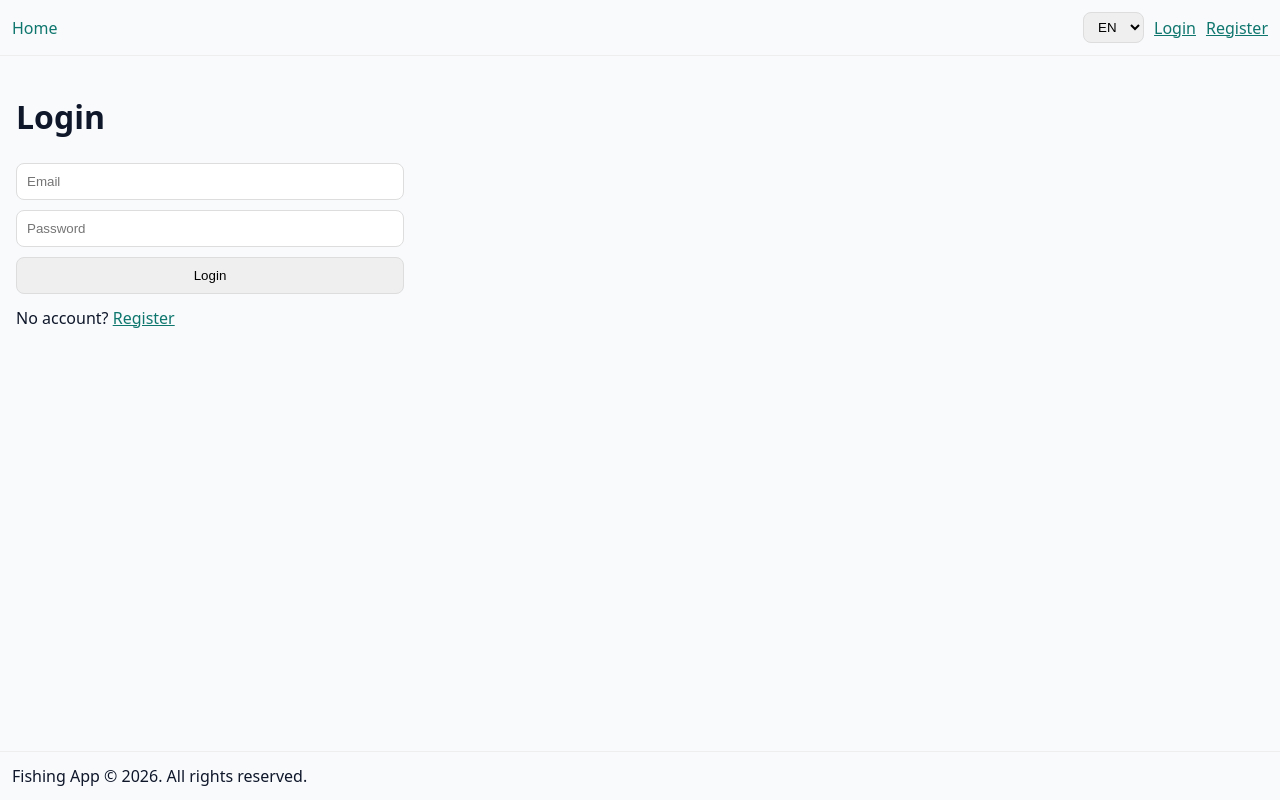
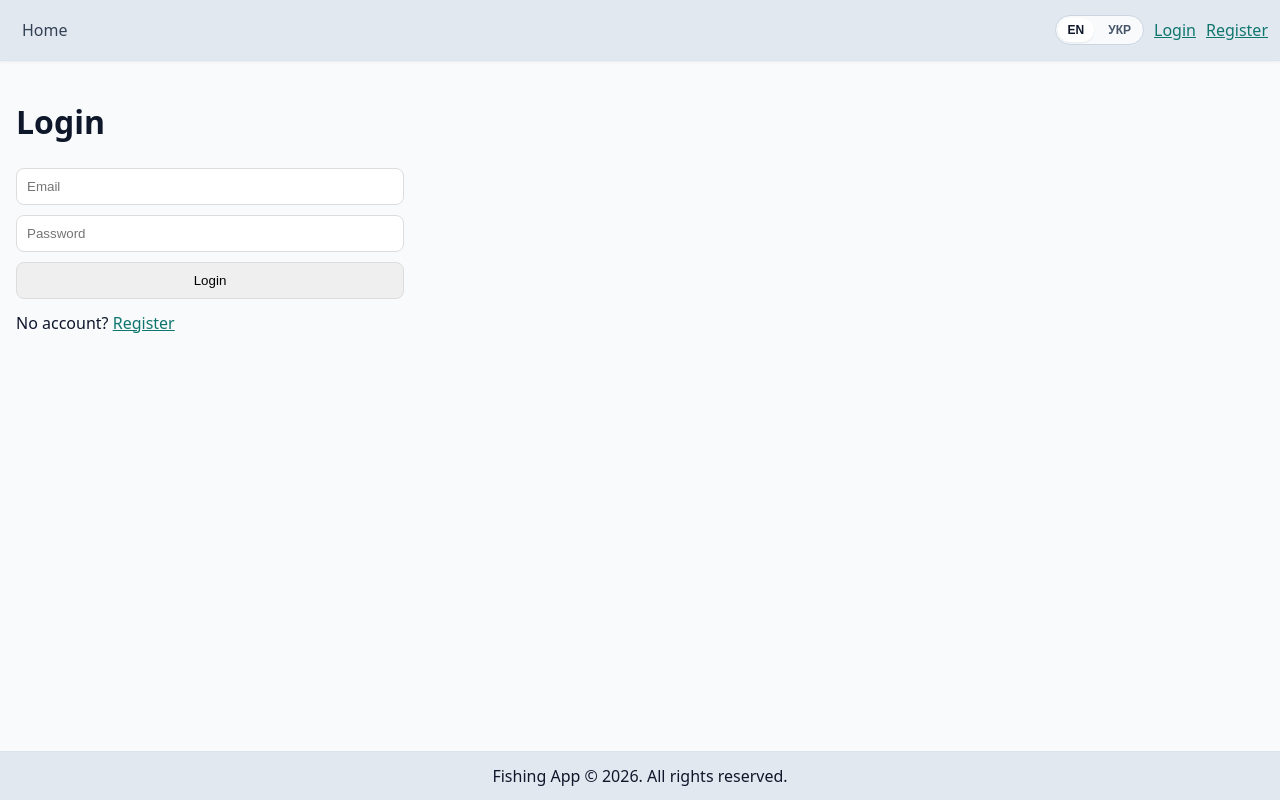
Before and after one commit to zxclownhd/fishing-app, a React app in the folder frontend/: page /login in a window 1280 px wide. Built offline with nearby package versions, Linux system fonts and the light colour scheme; no server answers; the HTML template or start-up script is replaced by a standard one.

Commit message:
footer and header design

```diff
--- a/frontend/src/App.jsx
+++ b/frontend/src/App.jsx
@@ -1,4 +1,4 @@
-import { Routes, Route, Link, useNavigate } from "react-router-dom";
+import { Routes, Route, Link, NavLink, useNavigate } from "react-router-dom";
 import { useEffect, useState } from "react";
 import { useI18n } from "./client/i18n/I18nContext";
 import "./AppLayout.css";
@@ -42,63 +42,94 @@ export default function App() {
 
   return (
     <div className="app-layout">
-      <nav
-        style={{
-          padding: 12,
-          borderBottom: "1px solid #eee",
-          display: "flex",
-          gap: 12,
-          alignItems: "center",
-        }}
-      >
-        <Link to="/" style={{ textDecoration: "none" }}>
-          {t("nav.home")}
-        </Link>
+      <nav className="app-nav">
+        <div className="app-nav__links">
+          <NavLink
+            to="/"
+            end
+            className={({ isActive }) =>
+              `app-nav__link${isActive ? " app-nav__link--active" : ""}`
+            }
+          >
+            {t("nav.home")}
+          </NavLink>
 
-        {user && <Link to="/profile">{t("nav.profile")}</Link>}
-        {user?.role === "OWNER" && <Link to="/owner">{t("nav.owner")}</Link>}
-        {user?.role === "ADMIN" && <Link to="/admin">{t("nav.admin")}</Link>}
+          {user && (
+            <NavLink
+              to="/profile"
+              className={({ isActive }) =>
+                `app-nav__link${isActive ? " app-nav__link--active" : ""}`
+              }
+            >
+              {t("nav.profile")}
+            </NavLink>
+          )}
+          {user?.role === "OWNER" && (
+            <NavLink
+              to="/owner"
+              className={({ isActive }) =>
+                `app-nav__link${isActive ? " app-nav__link--active" : ""}`
+              }
+            >
+              {t("nav.owner")}
+            </NavLink>
+          )}
+          {user?.role === "ADMIN" && (
+            <NavLink
+              to="/admin"
+              className={({ isActive }) =>
+                `app-nav__link${isActive ? " app-nav__link--active" : ""}`
+              }
+            >
+              {t("nav.admin")}
+            </NavLink>
+          )}
 
-        {(user?.role === "OWNER" || user?.role === "USER") && (
-          <Link to="/favorites">{t("nav.favorites")}</Link>
-        )}
+          {(user?.role === "OWNER" || user?.role === "USER") && (
+            <NavLink
+              to="/favorites"
+              className={({ isActive }) =>
+                `app-nav__link${isActive ? " app-nav__link--active" : ""}`
+              }
+            >
+              {t("nav.favorites")}
+            </NavLink>
+          )}
+        </div>
 
-        <div
-          style={{
-            marginLeft: "auto",
-            display: "flex",
-            gap: 10,
-            alignItems: "center",
-          }}
-        >
-          <select
-            value={locale}
-            onChange={(e) => setLocale(e.target.value)}
-            style={{
-              padding: "6px 10px",
-              borderRadius: 8,
-              border: "1px solid #ddd",
-            }}
+        <div className="app-nav__actions">
+          <div
+            className="app-nav__language-toggle"
+            role="group"
             aria-label={t("nav.language", "Language")}
-            title={t("nav.language", "Language")}
           >
-            <option value="en">EN</option>
-            <option value="uk">UK</option>
-          </select>
+            <button
+              type="button"
+              className={`app-nav__language-button${
+                locale === "en" ? " app-nav__language-button--active" : ""
+              }`}
+              onClick={() => setLocale("en")}
+              aria-pressed={locale === "en"}
+            >
+              EN
+            </button>
+            <button
+              type="button"
+              className={`app-nav__language-button${
+                locale === "uk" ? " app-nav__language-button--active" : ""
+              }`}
+              onClick={() => setLocale("uk")}
+              aria-pressed={locale === "uk"}
+            >
+              УКР
+            </button>
+          </div>
 
           {user ? (
             <>
-              <span style={{ opacity: 0.8 }}>
-                {userLabel} ({roleLabel})
-              </span>
-              <button
-                onClick={logout}
-                style={{
-                  padding: "6px 10px",
-                  borderRadius: 8,
-                  border: "1px solid #ddd",
-                }}
-              >
+              <span className="app-nav__user-name">{userLabel}</span>
+              <span className="app-nav__role-badge">{roleLabel}</span>
+              <button onClick={logout} className="app-nav__logout">
                 {t("nav.logout")}
               </button>
             </>
--- a/frontend/src/AppLayout.css
+++ b/frontend/src/AppLayout.css
@@ -2,6 +2,123 @@
   min-height: 100vh;
   display: flex;
   flex-direction: column;
+}
+
+.app-nav {
+  padding: 12px;
+  border-bottom: 1px solid #dbe4ee;
+  background-color: #e2e8f0;
+  display: flex;
+  align-items: center;
+  justify-content: space-between;
+  gap: 12px 20px;
+  flex-wrap: wrap;
+  position: sticky;
+  top: 0;
+  z-index: 1000;
+  box-shadow: 0 1px 3px rgba(15, 23, 42, 0.06);
+}
+
+.app-nav__links,
+.app-nav__actions {
+  display: flex;
+  align-items: center;
+  gap: 10px;
+}
+
+.app-nav__links {
+  flex: 1 1 auto;
+  min-width: 0;
+}
+
+.app-nav__actions {
+  margin-left: auto;
+  flex: 0 0 auto;
+}
+
+.app-nav__link {
+  text-decoration: none;
+  color: #334155;
+  font-weight: 500;
+  padding: 6px 10px;
+  border-radius: 8px;
+  transition: background-color 0.15s ease, color 0.15s ease;
+}
+
+.app-nav__link:hover {
+  background-color: #f1f5f9;
+  color: #0f172a;
+}
+
+.app-nav__link--active {
+  color: #0f172a;
+  background-color: #e2e8f0;
+}
+
+.app-nav__language-toggle {
+  display: inline-flex;
+  align-items: center;
+  gap: 4px;
+  padding: 2px;
+  border-radius: 999px;
+  border: 1px solid #cbd5e1;
+  background: #f8fafc;
+}
+
+.app-nav__language-button {
+  border: 0;
+  background: transparent;
+  color: #475569;
+  font-size: 12px;
+  font-weight: 600;
+  line-height: 1;
+  border-radius: 999px;
+  padding: 6px 10px;
+  cursor: pointer;
+}
+
+.app-nav__language-button:hover {
+  background: #eef2f7;
+  color: #1f2937;
+}
+
+.app-nav__language-button--active {
+  background: #ffffff;
+  color: #0f172a;
+  box-shadow: 0 1px 2px rgba(15, 23, 42, 0.08);
+}
+
+.app-nav__user-name {
+  color: #1f2937;
+  font-weight: 500;
+  white-space: nowrap;
+}
+
+.app-nav__role-badge {
+  display: inline-flex;
+  align-items: center;
+  padding: 2px 7px;
+  border-radius: 999px;
+  font-size: 11px;
+  line-height: 1.2;
+  font-weight: 500;
+  color: #64748b;
+  background-color: #edf2f7;
+  border: 1px solid #d7e0ea;
+}
+
+.app-nav__logout {
+  padding: 6px 10px;
+  border-radius: 8px;
+  border: 1px solid #d1d5db;
+  background: #fff;
+  color: #475569;
+  cursor: pointer;
+}
+
+.app-nav__logout:hover {
+  background-color: #f8fafc;
+  color: #1f2937;
 }
 
 .app-content {
@@ -11,4 +128,7 @@
 .app-footer {
   border-top: 1px solid #eee;
   padding: 12px;
+  background-color: #e2e8f0;
+  border-top-color: #dbe4ee;
+  text-align: center;
 }
```
